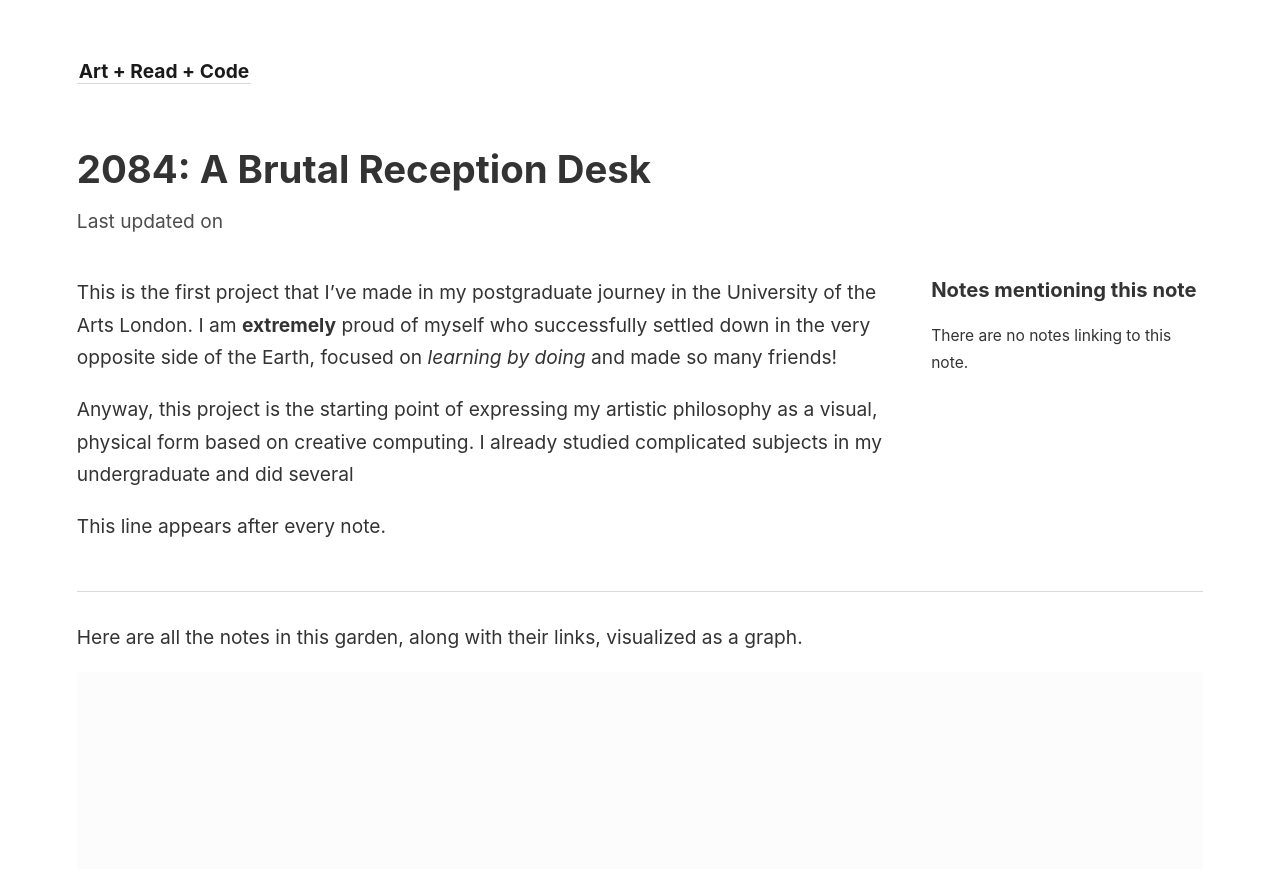
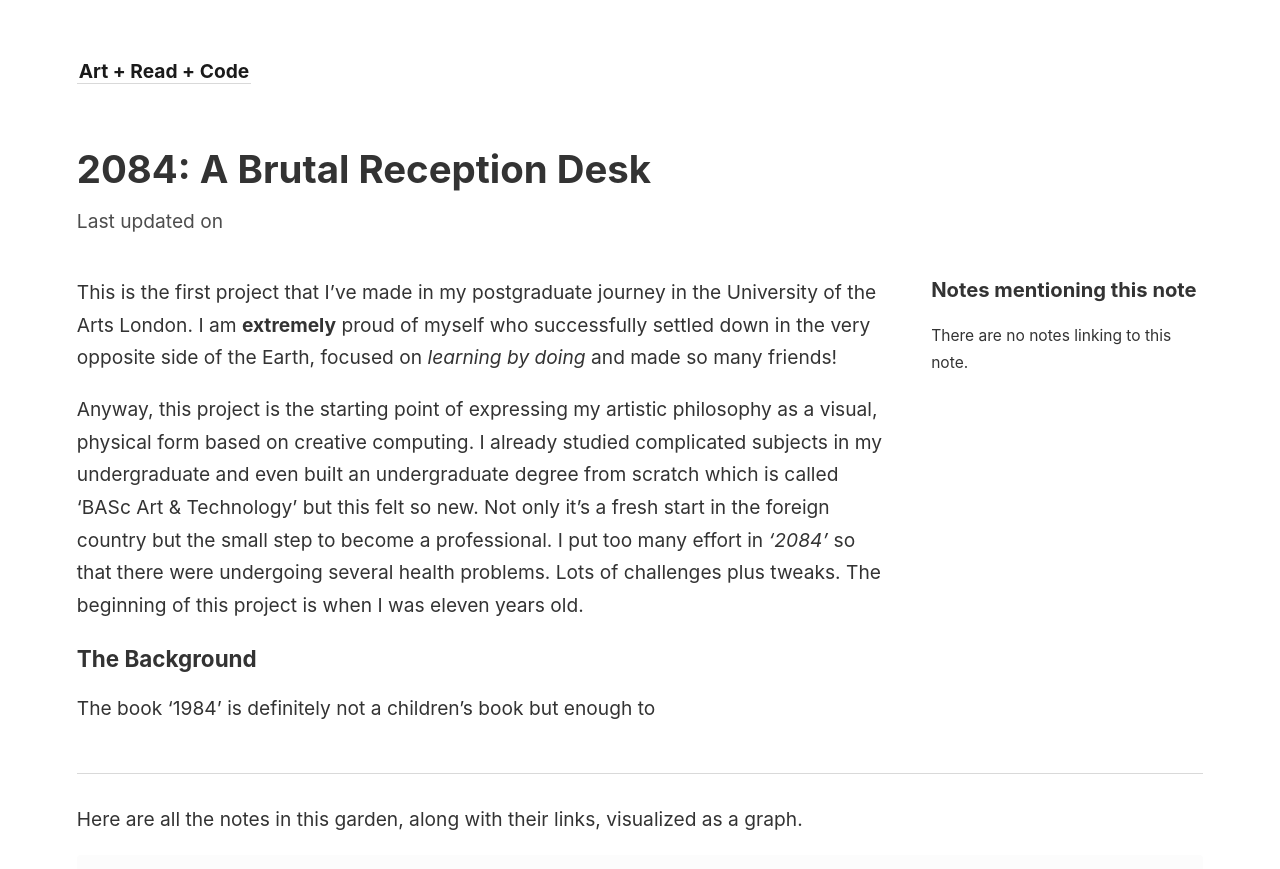
Before and after one commit to artreadcode/artreadcode.github.io, a Jekyll site: the page built from _notes/2023/2084_A-Brutal-Reception-Desk.md, in a window 1280 px wide and 900 px high. Shown: the top 869 px of the window. Built offline with Jekyll 4.4.1, drawn with Linux system fonts in a browser that asks for light colours.

Commit message:
Write the very start of the article

```diff
--- a/_layouts/note.html
+++ b/_layouts/note.html
@@ -14,7 +14,7 @@ layout: default
   <div id="notes-entry-container">
     <content>
       {{ content }}
-      <p>This line appears after every note.</p>
+      <!--<p>This line appears after every note.</p>-->
     </content>
 
     <side style="font-size: 0.9em">
--- a/_notes/2023/2084_A-Brutal-Reception-Desk.md
+++ b/_notes/2023/2084_A-Brutal-Reception-Desk.md
@@ -4,4 +4,9 @@ title: '2084: A Brutal Reception Desk'
 
 This is the first project that I've made in my postgraduate journey in the University of the Arts London. I am <strong>extremely</strong> proud of myself who successfully settled down in the very opposite side of the Earth, focused on *learning by doing* and made so many friends!
 
-Anyway, this project is the starting point of expressing my artistic philosophy as a visual, physical form based on creative computing. I already studied complicated subjects in my undergraduate and did several
+Anyway, this project is the starting point of expressing my artistic philosophy as a visual, physical form based on creative computing. I already studied complicated subjects in my undergraduate and even built an undergraduate degree from scratch which is called 'BASc Art & Technology' but this felt so new. Not only it's a fresh start in the foreign country but the small step to become a professional. I put too many effort in *'2084'* so that there were undergoing several health problems. Lots of challenges plus tweaks.
+The beginning of this project is when I was eleven years old.
+
+### The Background
+
+The book '1984' is definitely not a children's book but enough to
```
